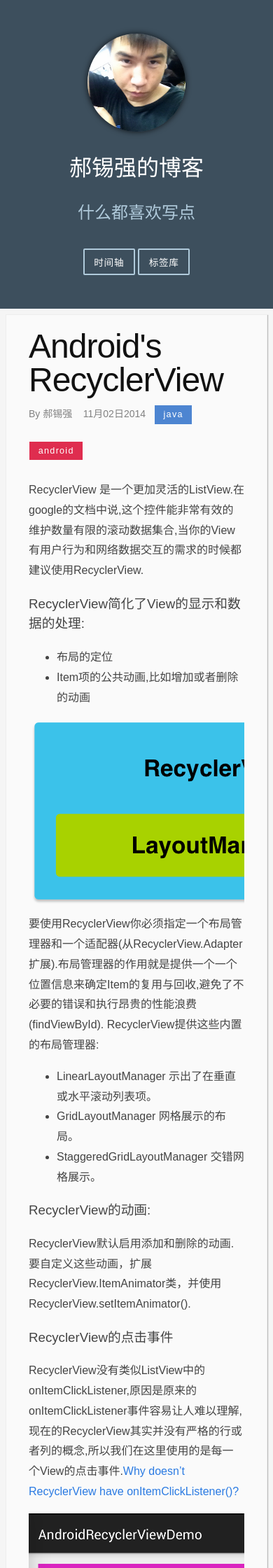
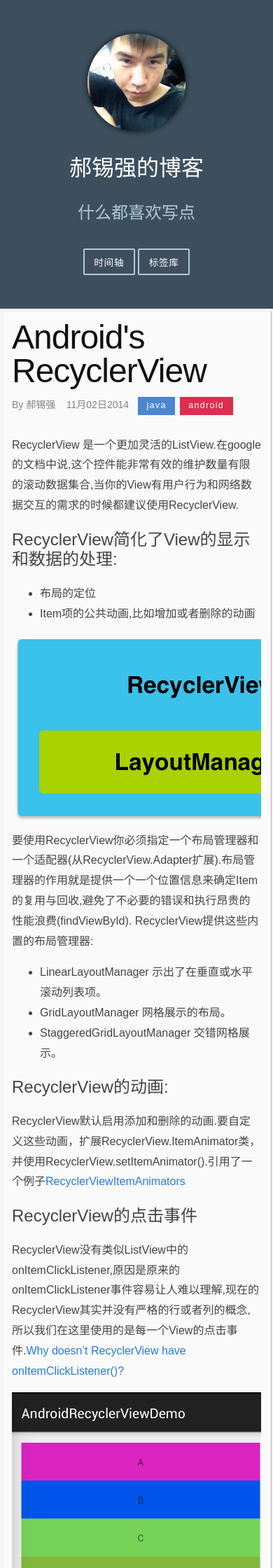
Before and after one commit to Haoxiqiang/haoxiqiang.github.io, a Jekyll site: the page built from _posts/2014-11-01-Android's RecyclerView.markdown, in a window 390 px wide. Shown: the top 2240 px of the page at 70% size. Built offline with Jekyll 4.4.1, drawn with Linux system fonts in a browser that asks for light colours; some of the changed text lies outside the part shown.

Commit message:
1.post RecyclerView

```diff
--- a/_posts/2014-11-01-Android's RecyclerView.markdown
+++ b/_posts/2014-11-01-Android's RecyclerView.markdown
@@ -8,7 +8,7 @@
 tags: [java,android]
 ---
 RecyclerView 是一个更加灵活的ListView.在google的文档中说,这个控件能非常有效的维护数量有限的滚动数据集合,当你的View有用户行为和网络数据交互的需求的时候都建议使用RecyclerView.
-### RecyclerView简化了View的显示和数据的处理:
+## RecyclerView简化了View的显示和数据的处理:
 
 * 布局的定位
 * Item项的公共动画,比如增加或者删除的动画
@@ -22,10 +22,33 @@
 * GridLayoutManager 网格展示的布局。
 * StaggeredGridLayoutManager 交错网格展示。
 
-### RecyclerView的动画:
-RecyclerView默认启用添加和删除的动画.要自定义这些动画，扩展RecyclerView.ItemAnimator类，并使用RecyclerView.setItemAnimator().
+## RecyclerView的动画:
+RecyclerView默认启用添加和删除的动画.要自定义这些动画，扩展RecyclerView.ItemAnimator类，并使用RecyclerView.setItemAnimator().引用了一个例子[RecyclerViewItemAnimators](https://github.com/gabrielemariotti/RecyclerViewItemAnimators)
 
-### RecyclerView的点击事件
+## RecyclerView的点击事件
 RecyclerView没有类似ListView中的onItemClickListener,原因是原来的onItemClickListener事件容易让人难以理解,现在的RecyclerView其实并没有严格的行或者列的概念,所以我们在这里使用的是每一个View的点击事件.[Why doesn't RecyclerView have onItemClickListener()?](http://stackoverflow.com/questions/24885223/why-doesnt-recyclerview-have-onitemclicklistener)
 
 ![RecyclerView02](../img/RecyclerView02.png)
+
+## LayoutManager
+
+### LinearLayoutManagerd 默认的的效果就是一个ListView模样的,此外还有一个构造函数`LinearLayoutManager(Context context, int orientation, boolean reverseLayout)``orientation`代表了`HORIZONTAL or VERTICAL`.`reverseLayout`表示是否逆序,在一些需要排序的时候比较好用,前面的这段代码表示2行垂直布局,按照数据次序排序
+{% highlight java %}
+...
+mLayoutManager.setStackFromEnd(true);
+...
+{% endhighlight %}
+如果`setStackFromEnd(true)`,则表示显示底部的项,对于集合改变后的时候不起作用
+### GridLayoutManager
+{% highlight java %}
+...
+mLayoutManager = new GridLayoutManager(this, 2, GridLayoutManager.VERTICAL, false);
+mRecyclerView.setLayoutManager(mLayoutManager);
+dataSet.addAll(Arrays.asList(LETTERS));
+...
+{% endhighlight %}
+
+GridLayoutManager的构造方法又两种一种是默认的垂直布局的`GridLayoutManager (Context context, int spanCount)`,其中`spanCount`垂直时控制列数,另外一种构造方法是`public GridLayoutManager (Context context, int spanCount, int orientation, boolean reverseLayout)`,同`LinearLayoutManagerd`
+
+>源码地址<br />
+[AndroidRecyclerViewDemo](https://github.com/Haoxiqiang/AndroidRecyclerViewDemo)
--- a/_sass/_base.scss
+++ b/_sass/_base.scss
@@ -97,7 +97,7 @@
 
 pre {
     padding: 8px 12px;
-    overflow-x: scroll;
+    // overflow-x: scroll;
 
     > code {
         border: 0;
@@ -183,13 +183,20 @@
 
 .post{
     margin:0.5em 0.5em;
-    padding: 1em 2em;
+    padding: 1em 1.5em;
     border: 1px solid #eeeeee;
     background:#fafafa;
     -moz-box-shadow: 1px 1px 1px #bdbdbd;
     -webkit-box-shadow: 1px 1px 1px #bdbdbd;
     box-shadow: 1px 1px 1px #bdbdbd;
 }
+@media (max-width: 48em) {
+    .post {
+        padding: 0.5em 0.8em;
+        margin:0.2em 0.2em;
+    }
+}
+
 a {
 
     color: $brand-color;
```
